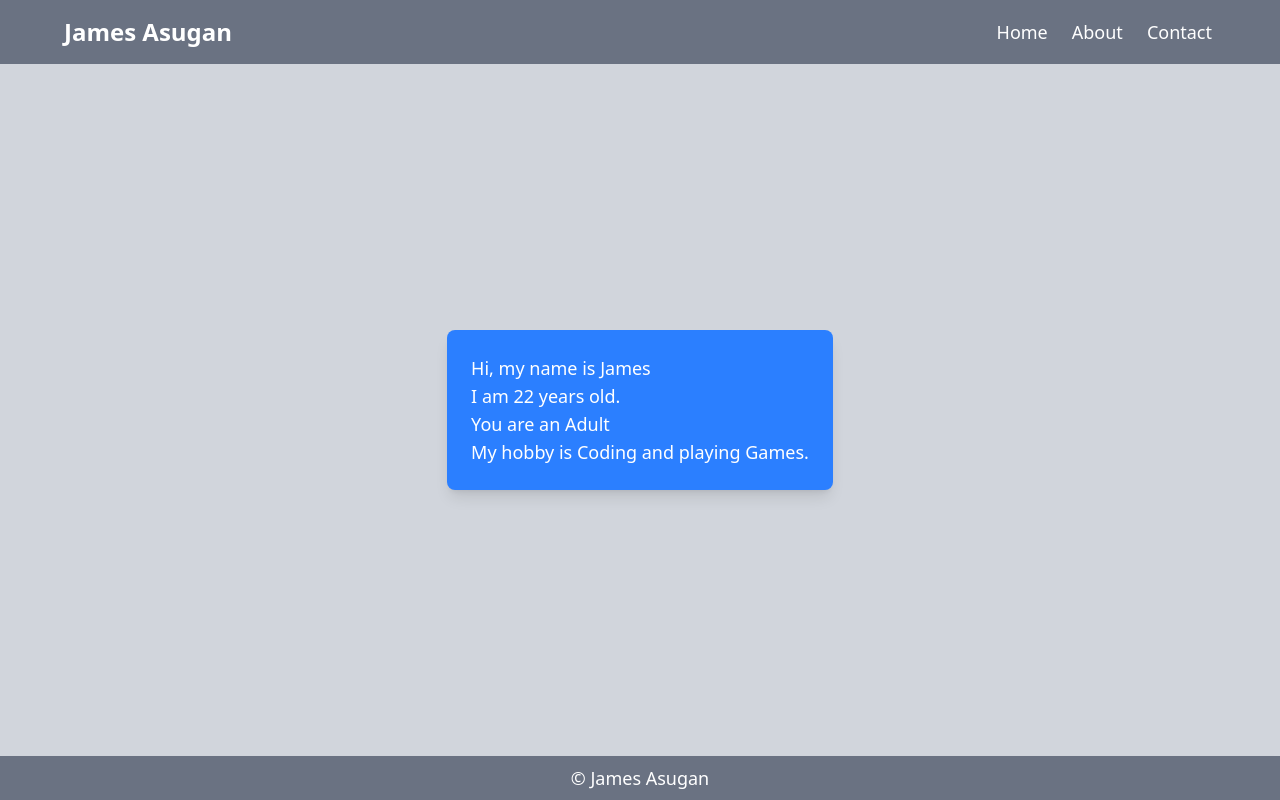
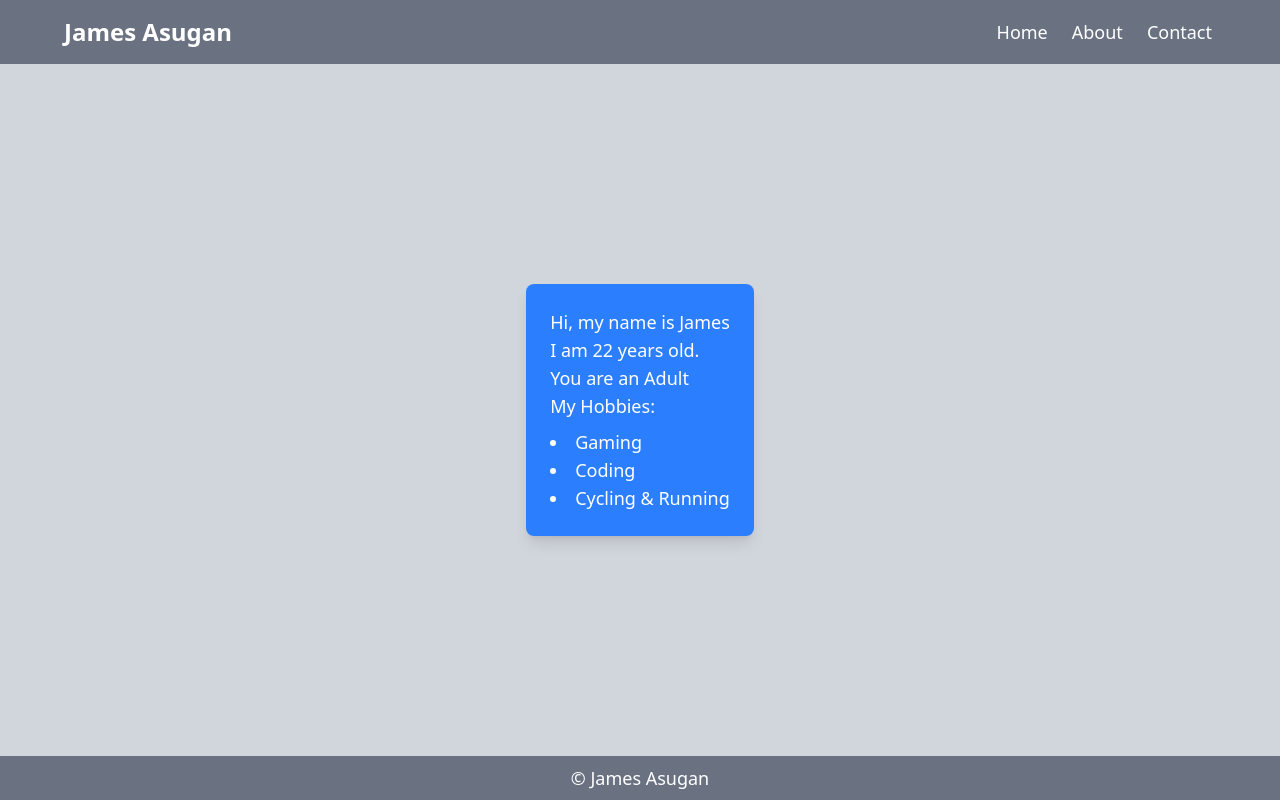
Before and after one commit to jamesasugan/100Days_of_Learning_React, a React (Vite) app: page / in a window 1280 px wide. Built offline with nearby package versions, Linux system fonts and the light colour scheme.

Commit message:
Day 8: Render lists with `.map()`

```diff
--- a/src/App.jsx
+++ b/src/App.jsx
@@ -12,7 +12,10 @@ function App() {
       <div className='min-h-screen flex flex-col bg-gray-100 text-gray-800'>
         <Header />
         <main className='flex-grow flex'>
-          <Profile name="James" age={22} hobby="Coding and playing Games" />
+          <Profile
+          name="James"
+          age={22}
+          hobby={['Gaming', 'Coding', 'Cycling & Running']} />
         </main>
 
         <Footer />
--- a/src/components/Profile.jsx
+++ b/src/components/Profile.jsx
@@ -1,13 +1,18 @@
 const Profile = ({name, age, hobby}) => {
   return (
-    <div className='w-full flex flex-col items-center justify-center bg-gray-300'>
+    <section className='w-full flex flex-col items-center justify-center bg-gray-300'>
         <div className='bg-blue-500 text-white p-6 rounded-lg shadow-lg text-lg'>
             <h2>Hi, my name is {name}</h2>
             <p>I am {age} years old.</p>
             <p>{age >= 18 ? 'You are an Adult' : 'You are still a minor.'}</p>
-            {hobby&& <p>My hobby is {hobby}.</p>}
+            <p>My Hobbies:</p>
+            <ul className="list-disc list-inside mt-2">
+              {hobby.map((hobby, index) => (
+                <li key={index}>{hobby}</li>
+              ))}
+            </ul>
         </div>
-    </div>
+    </section>
   )
 }
 
```
